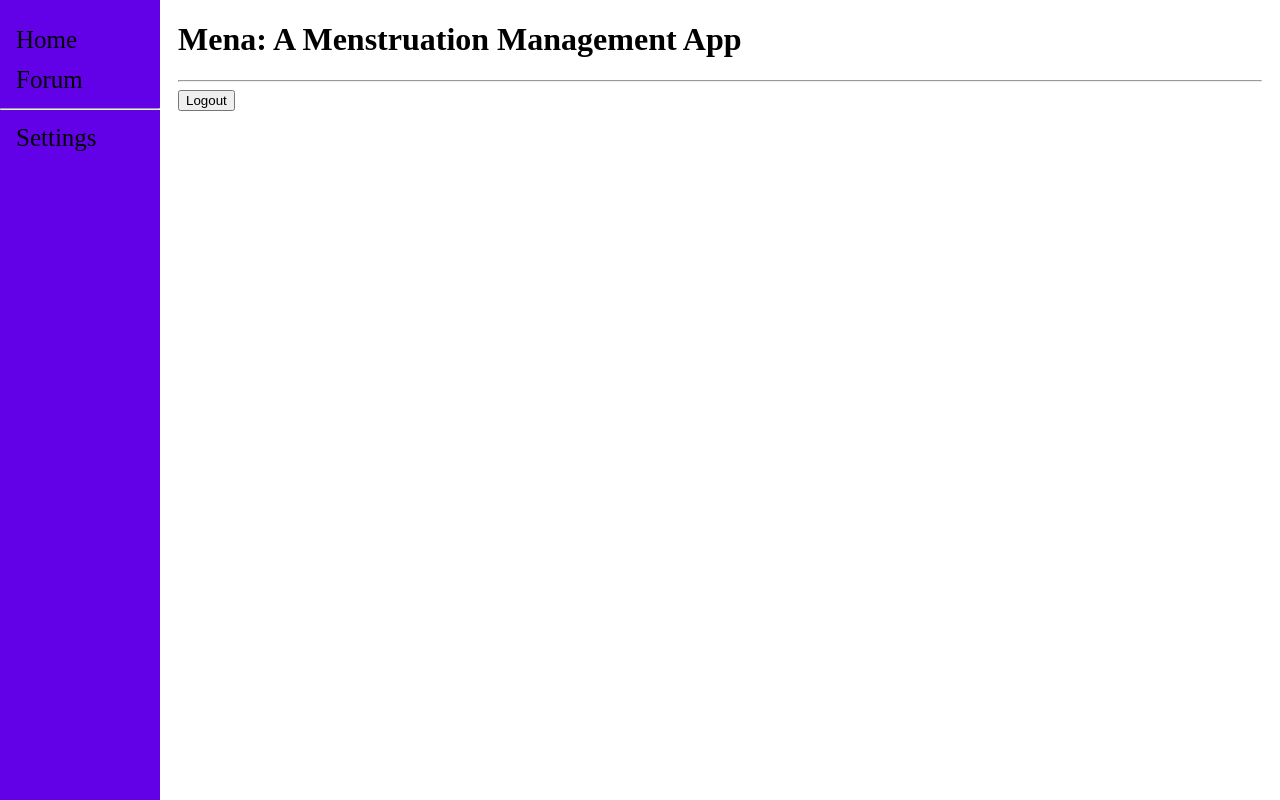
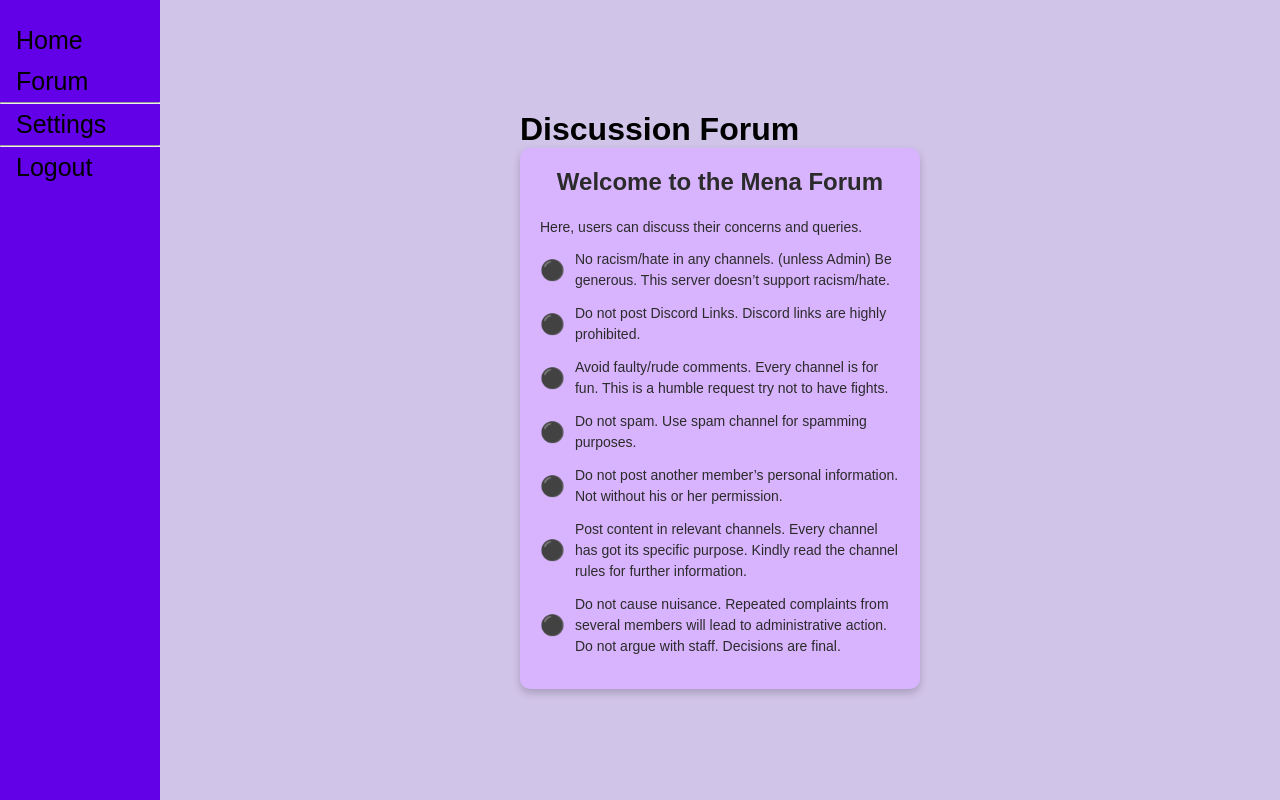
Before and after one commit to Abel-O2/Mena--Menstruation-Tracking, a Django app: page /MenaApp/forum/ in a window 1280 px wide. Run offline with Django 5.2, Linux system fonts and the light colour scheme; a user stored in the database is signed in.

Commit message:
Massive UI Changes

```diff
--- a/Mena/Mena/settings.py
+++ b/Mena/Mena/settings.py
@@ -118,7 +118,7 @@ USE_TZ = True
 
 STATIC_URL = 'static/'
 
-LOGIN_REDIRECT_URL = "/Mena_register/home"
+LOGIN_REDIRECT_URL = "/MenaApp/home"
 LOGOUT_REDIRECT_URL = "/login"
 
 # Default primary key field type
--- a/Mena/MenaApp/templates/auth/home.html
+++ b/Mena/MenaApp/templates/auth/home.html
@@ -6,6 +6,7 @@ Home Page
 
 {% block content %}
     <div>
+        <h1>Welcome Back, {{user.username}}</h1>
         <form method="POST" action="{% url 'logout' %}">
             {% csrf_token %}
             <button type="submit">Logout</button>
--- a/Mena/MenaApp/templates/forum/forum.html
+++ b/Mena/MenaApp/templates/forum/forum.html
@@ -1,4 +1,5 @@
 {% extends "index/base.html" %}
+{% load static %}
 
 {% block title %}
 Forum
@@ -6,9 +7,45 @@ Forum
 
 {% block content %}
     <div>
-        <form method="POST" action="{% url 'logout' %}">
-            {% csrf_token %}
-            <button type="submit">Logout</button>
-        </form>
+        <h1>Discussion Forum</h1>
+    </div>
+    <div class="forum-rules-container">
+        <h1>Welcome to the Mena Forum</h1>
+        <p>Here, users can discuss their concerns and queries.</p>
+
+        <div class="rule">
+            <span class="rule-icon">⚫</span>
+            <span class="rule-text">No racism/hate in any channels. (unless Admin) Be generous. This server doesn’t support racism/hate.</span>
+        </div>
+
+        <div class="rule">
+            <span class="rule-icon">⚫</span>
+            <span class="rule-text">Do not post Discord Links. Discord links are highly prohibited.</span>
+        </div>
+
+        <div class="rule">
+            <span class="rule-icon">⚫</span>
+            <span class="rule-text">Avoid faulty/rude comments. Every channel is for fun. This is a humble request try not to have fights.</span>
+        </div>
+
+        <div class="rule">
+            <span class="rule-icon">⚫</span>
+            <span class="rule-text">Do not spam. Use spam channel for spamming purposes.</span>
+        </div>
+
+        <div class="rule">
+            <span class="rule-icon">⚫</span>
+            <span class="rule-text">Do not post another member’s personal information. Not without his or her permission.</span>
+        </div>
+
+        <div class="rule">
+            <span class="rule-icon">⚫</span>
+            <span class="rule-text">Post content in relevant channels. Every channel has got its specific purpose. Kindly read the channel rules for further information.</span>
+        </div>
+
+        <div class="rule">
+            <span class="rule-icon">⚫</span>
+            <span class="rule-text">Do not cause nuisance. Repeated complaints from several members will lead to administrative action. Do not argue with staff. Decisions are final.</span>
+        </div>
     </div>
 {% endblock %}
--- a/Mena/MenaApp/templates/index/base.html
+++ b/Mena/MenaApp/templates/index/base.html
@@ -15,7 +15,7 @@
             }
 
             .sidenav a {
-                padding: 6px 8pc 6px 16px;
+                padding: 6px 8px 6px 16px;
                 text-decoration: none;
                 font-size: 25px;
                 color: black;
@@ -26,9 +26,145 @@
                 color: blueviolet;
             }
 
+            /* logout button style */
+            .sidenav form button {
+                padding: 6px 8px 6px 16px;
+                font-size: 25px;
+                color: black;
+                background: none;
+                border: none;
+                text-align: left;
+                cursor: pointer;
+                width: 100%;
+                font-family: inherit;
+                text-decoration: none;
+                display: block;
+            }
+
+            .sidenav form button:hover {
+                color: blueviolet;
+            }
+
             .main {
                 margin-left: 160px;
                 padding: 0px 10px;
+            }
+            /* forum styles */
+            * {
+                margin: 0;
+                padding: 0;
+                box-sizing: border-box;
+            }
+
+            body {
+                display: flex;
+                justify-content: center;
+                align-items: center;
+                height: 100vh;
+                background-color: #D1C4E9;
+                font-family: Arial, sans-serif;
+            }
+
+            .forum-rules-container {
+                background-color: #D8B4FE;
+                color: #2B2B2B;
+                width: 400px;
+                padding: 20px;
+                border-radius: 10px;
+                box-shadow: 0 4px 8px rgba(0, 0, 0, 0.2);
+            }
+
+            .forum-rules-container h1 {
+                font-size: 24px;
+                margin-bottom: 20px;
+                text-align: center;
+            }
+
+            .forum-rules-container p {
+                font-size: 14px;
+                margin-bottom: 10px;
+                line-height: 1.6;
+            }
+
+            .rule {
+                display: flex;
+                align-items: center;
+                margin-bottom: 12px;
+            }
+
+            .rule-icon {
+                font-size: 20px;
+                margin-right: 10px;
+            }
+
+            .rule-text {
+                font-size: 14px;
+                line-height: 1.5;
+            }
+            /* login styles */
+            .login-container {
+                text-align: center;
+                max-width: 400px;
+                width: 100%;
+            }
+
+            .logo {
+                width: 100px;
+                height: 100px;
+                margin-bottom: 20px;
+            }
+
+            .title {
+                font-size: 24px;
+                font-weight: bold;
+                color: #4a148c;
+            }
+
+            .subtitle {
+                color: #888;
+                margin-top: 10px;
+                margin-bottom: 20px;
+            }
+
+            .input-field {
+                width: 100%;
+                padding: 10px;
+                margin: 10px 0;
+                border: 1px solid #ccc;
+                border-radius: 5px;
+                font-size: 16px;
+            }
+
+            .login-button {
+                width: 100%;
+                padding: 10px;
+                background-color: #4a148c;
+                color: white;
+                font-size: 16px;
+                border: none;
+                border-radius: 5px;
+                cursor: pointer;
+                margin-top: 10px;
+                margin-bottom: 30px;
+            }
+
+            .login-button:hover {
+                background-color: #370b66;
+            }
+
+            .forgot-account {
+                font-size: 14px;
+                color: #888;
+                text-decoration: none;
+                display: block;
+                margin-bottom: 10px;
+            }
+
+            .sign-up {
+                font-size: 14px;
+                color: #4a148c;
+                text-decoration: none;
+                margin-top: 20px;
             }
 
         </style>
@@ -43,12 +179,17 @@
             <a href="{% url 'forum' %}">Forum</a>
             <hr>
             <a href="/MenaApp/settings">Settings</a>
+            <hr>
+            {% if user.is_authenticated %}
+                <form method="POST" action="{% url 'logout' %}">
+                    {% csrf_token %}
+                    <button type="submit">Logout</button>
+                </form>
+            {% endif %}
         </div>
-        <div id="content", name="content", class="main">
+        <div id="content" name="content" class="main">
             <div>
                 <div>
-                    <h1>Mena: A Menstruation Management App</h1>
-                    <hr>
                     {% block content %}
                     {% endblock %}
                 </div>
--- a/Mena/MenaApp/views.py
+++ b/Mena/MenaApp/views.py
@@ -14,7 +14,7 @@ def register(request):
         form = RegisterForm(request.POST)
         if form.is_valid():
             form.save()
-        return redirect("/MenaApp\/home")
+        return redirect("/MenaApp/home")
     else:
         form = RegisterForm()
     return render(request, "auth/register.html", {"form":form})
```
Also changed, not shown: Mena/MenaApp/templates/registration/login.html (+17 -4 lines), Mena/db.sqlite3.
